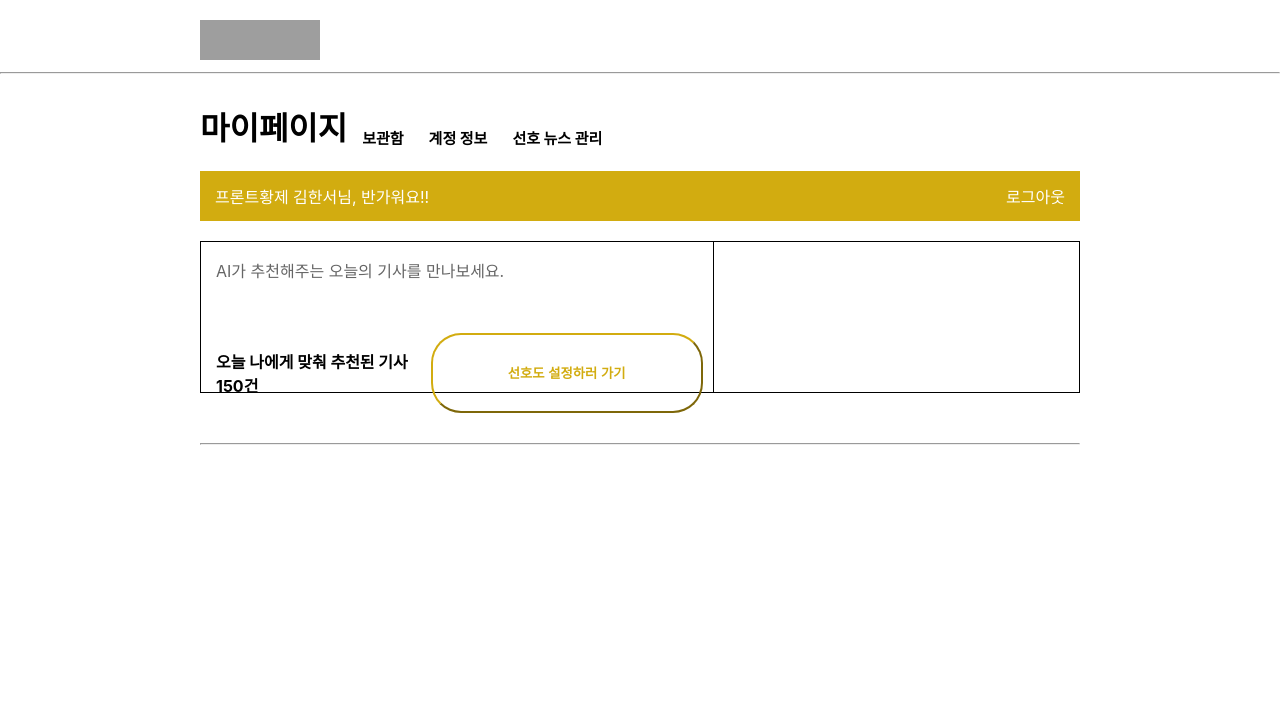
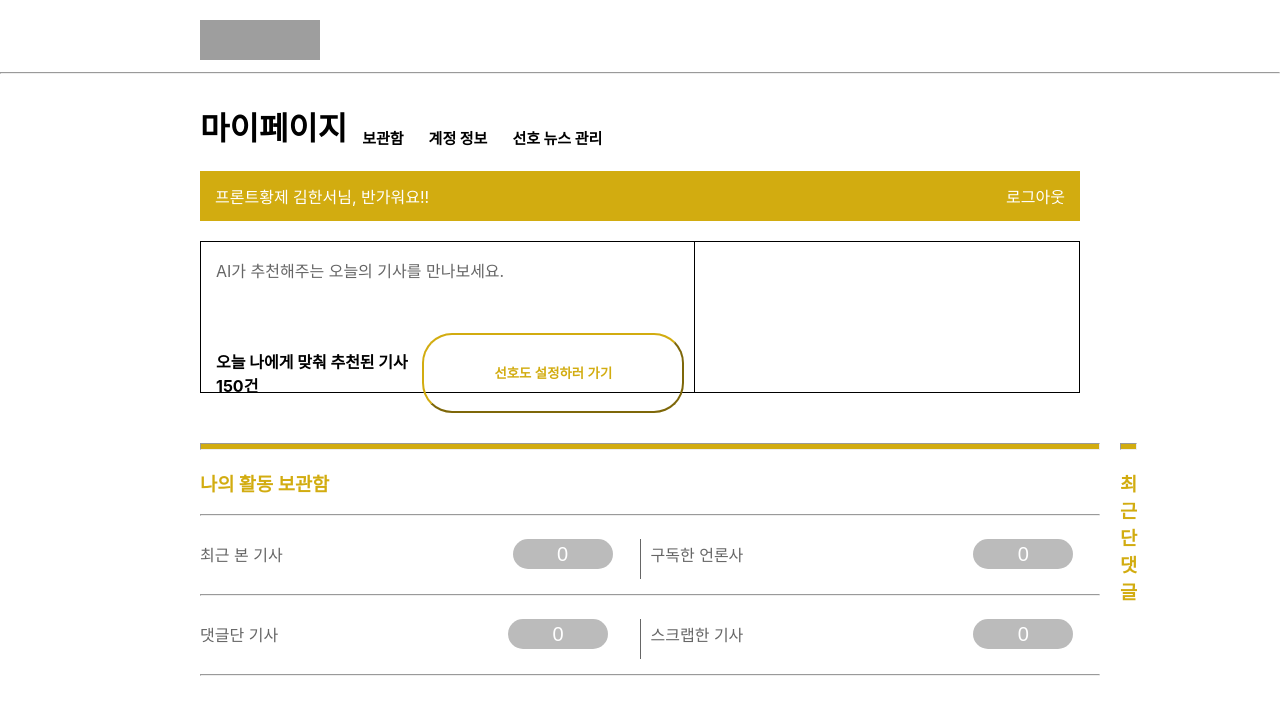
Before and after one commit to Hanseo0609/FrontNews, a React (Create React App) app: page / in a window 1280 px wide. Shown: the top 714 px of the page. Built offline with nearby package versions, Linux system fonts and the light colour scheme; grey boxes are pictures that could not be loaded.

Commit message:
왜 인라인으로 때려박은걸 styled로 옮기니 css적용ㅇ이 안될까용?

```diff
--- a/src/App.js
+++ b/src/App.js
@@ -1,51 +1,13 @@
 import './styles/MypageStyled.js';
-import * as sd from './styles/MypageStyled.js';
+import Navbar from './components/Navbar.js';
+import Headers from './components/Header.js';
+import MypageBogaungam from './components/MypageBogaunham.js';
 
 
 function App() {
   return (
     <div>
-
-      <div>
-        <sd.Logo>
-          <sd.LogoSize src='image\logo.png'/>
-        </sd.Logo>
-      </div>
-
-      <hr/>
-
-      <sd.Content>
-        <sd.TopContent>
-          <h1>마이페이지</h1>
-          <sd.TopText>보관함</sd.TopText>
-          <sd.TopText>계정 정보</sd.TopText>
-          <sd.TopText>선호 뉴스 관리</sd.TopText>
-        </sd.TopContent>
-
-        <sd.Box>
-          <p style={{color: '#ffffff', paddingLeft: '15px'}}>프론트황제 김한서님, 반가워요!!</p>
-          <div style={{color: '#ffffff', paddingRight: '15px'}}>로그아웃</div>
-        </sd.Box>
-
-        <div style={{display: 'flex'}}>
-
-          <div style={{border: '1px solid',  marginTop: '20px', height: '150px', width: '700px', borderRight: 'none', justifyContent: 'space-between'}}>
-            <p style={{paddingLeft: '15px', color: '#666666'}}>AI가 추천해주는 오늘의 기사를 만나보세요.</p>
-            <div style={{display: 'flex', justifyContent: 'space-between', paddingTop: '35px'}}>
-              <p style={{paddingLeft: '15px', fontWeight:'bold'}}>오늘 나에게 맞춰 추천된 기사  150건</p>
-              <sd.preferenceBtn>선호도 설정하러 가기</sd.preferenceBtn>
-            </div>
-          </div>
-
-          <div style={{border: '1px solid', marginTop: '20px',height: '150px', width: '500px'}}>
-
-          </div>
-        </div>
-
-        <hr style={{marginTop: '50px'}}/>
-
-      </sd.Content>
-
+      <MypageBogaungam/>
     </div>
   );
 }
--- a/src/components/MypageBogaunham.js
+++ b/src/components/MypageBogaunham.js
@@ -1,7 +1,6 @@
-import * as styleD from './styles/MypageStyled.js';
+import * as styleD from '../styles/MypageStyled';
 
-
-function mypageBogaungam() {
+export default function MypageBogaungam() {
   return (
     <div>
 
@@ -28,7 +27,7 @@ function mypageBogaungam() {
 
         <div style={{display: 'flex'}}>
 
-          <div style={{border: '1px solid',  marginTop: '20px', height: '150px', width: '700px', borderRight: 'none', justifyContent: 'space-between'}}>
+          <div style={{border: '1px solid',  marginTop: '20px', height: '150px', width: '900px', borderRight: 'none', justifyContent: 'space-between'}}>
             <p style={{paddingLeft: '15px', color: '#666666'}}>AI가 추천해주는 오늘의 기사를 만나보세요.</p>
             <div style={{display: 'flex', justifyContent: 'space-between', paddingTop: '35px'}}>
               <p style={{paddingLeft: '15px', fontWeight:'bold'}}>오늘 나에게 맞춰 추천된 기사  150건</p>
@@ -36,12 +35,52 @@ function mypageBogaungam() {
             </div>
           </div>
 
-          <div style={{border: '1px solid', marginTop: '20px',height: '150px', width: '500px'}}>
+          <div style={{border: '1px solid', marginTop: '20px',height: '150px', width: '700px'}}>
 
           </div>
         </div>
 
-        <hr style={{marginTop: '50px'}}/>
+        <div style={{display: 'flex'}}>
+            <div style={{width: '900px', height: '300px'}}>
+                <hr style={{marginTop: '50px', height: '5px', backgroundColor: '#D2AC10'}}/>
+                <h3 style={{color: '#D2AC10'}}>나의 활동 보관함</h3>
+                <hr style={{color: '#666666'}}/>
+
+                <div style={{display: 'flex'}}>
+                    <div style={{width: '450px', height: '40px', marginTop: '15px', marginRight: '10px', color: '#666666', borderRight: '1px solid', alignItems: 'center'}}>
+                        최근 본 기사
+                        <button style={{backgroundColor: '#BBBBBB', borderRadius: '30px', width: '100px', height: '30px', color: 'white', border: 'none', marginLeft: '230px', fontSize: '20px'}}>0</button>
+                    </div>
+
+                    <div style={{width: '450px', height: '25px', marginTop: '15px', marginRight: '10px', color: '#666666'}}>
+                        구독한 언론사
+                        <button style={{backgroundColor: '#BBBBBB', borderRadius: '30px', width: '100px', height: '30px', color: 'white', border: 'none', marginLeft: '230px', fontSize: '20px'}}>0</button>
+                    </div>
+                </div>
+
+                <hr style={{color: '#666666', marginTop: '15px'}}/>
+
+                <div style={{display: 'flex'}}>
+                    <div style={{width: '450px', height: '40px', marginTop: '15px', marginRight: '10px', color: '#666666', borderRight: '1px solid', alignItems: 'center'}}>
+                        댓글단 기사
+                        <button style={{backgroundColor: '#BBBBBB', borderRadius: '30px', width: '100px', height: '30px', color: 'white', border: 'none', marginLeft: '230px', fontSize: '20px'}}>0</button>
+                    </div>
+
+                    <div style={{width: '450px', height: '25px', marginTop: '15px', marginRight: '10px', color: '#666666'}}>
+                        스크랩한 기사
+                        <button style={{backgroundColor: '#BBBBBB', borderRadius: '30px', width: '100px', height: '30px', color: 'white', border: 'none', marginLeft: '230px', fontSize: '20px'}}>0</button>
+                    </div>
+                </div>
+
+                <hr style={{color: '#666666', marginTop: '15px'}}/>
+
+            </div>
+            <div style={{width: '700px', height: '300px', marginLeft: '20px'}}>
+                <hr style={{marginTop: '50px', height: '5px', backgroundColor: '#D2AC10'}}/>
+                <h3 style={{color: '#D2AC10'}}>최근 단 댓글</h3>
+
+            </div>
+        </div>
 
       </styleD.Content>
 
--- a/src/styles/MypageStyled.js
+++ b/src/styles/MypageStyled.js
@@ -53,3 +53,19 @@ export const preferenceBtn = styled.button`
     color: #D2AC10;
     font-weight: bold;
 `;
+
+export const subBtn = styled.button`
+    width: '100px';
+    background-color: '#BBBBBB';
+    border-radius: '30px';
+`
+
+export const actBtn = styled.button`
+
+
+    width: '100px';
+    height: '30px';
+    color: 'white';
+    border: 'none';
+    margin-left: '200px';
+`;
```
